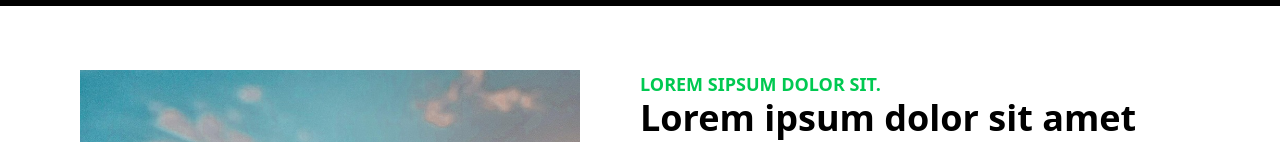
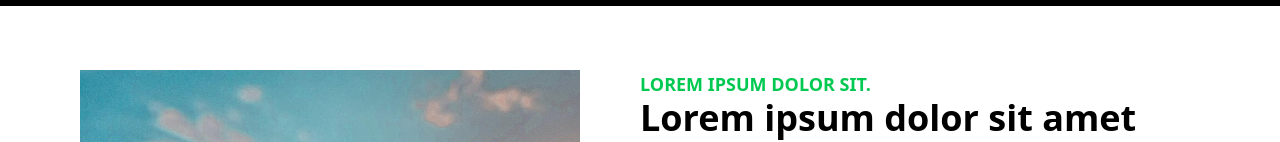
Before and after one commit to pritamstha26/tailwind-practice, a React (Vite) app: page /y-course in a window 1280 px wide. Shown: the part 414-556 px from the top of the page. Built offline with nearby package versions, Linux system fonts and the light colour scheme.

Commit message:
Revert "simple change"
This reverts commit f8e770a9453016aba552331a9eba0faa1876c4d6.

```diff
--- a/src/component/course/Analytics.jsx
+++ b/src/component/course/Analytics.jsx
@@ -7,7 +7,7 @@ export default function Analytics() {
         <div className='grid grid-cols-1    md:grid-cols-2 max-w-[1240px] mx-auto'>
                      <img src={img1} alt="" className='w-[500px] mx-auto' />
                  <div>
-                    <p className='text-green-500 text-lg font-extrabold uppercase'>Lorem sipsum dolor sit.</p>
+                    <p className='text-green-500 text-lg font-extrabold uppercase'>Lorem ipsum dolor sit.</p>
                     <p className='sm:text-3xl md:text-4xl  font-extrabold'>Lorem ipsum dolor sit amet consectetur.</p>
                     <p className='text-medium font-bold'>Lorem ipsum dolor, sit amet consectetur adipisicing elit. Voluptate, odio.</p>
                     <button className='bg-black text-green-300 px-4 py-2 rounded mx-auto'>Get Started</button>
```
